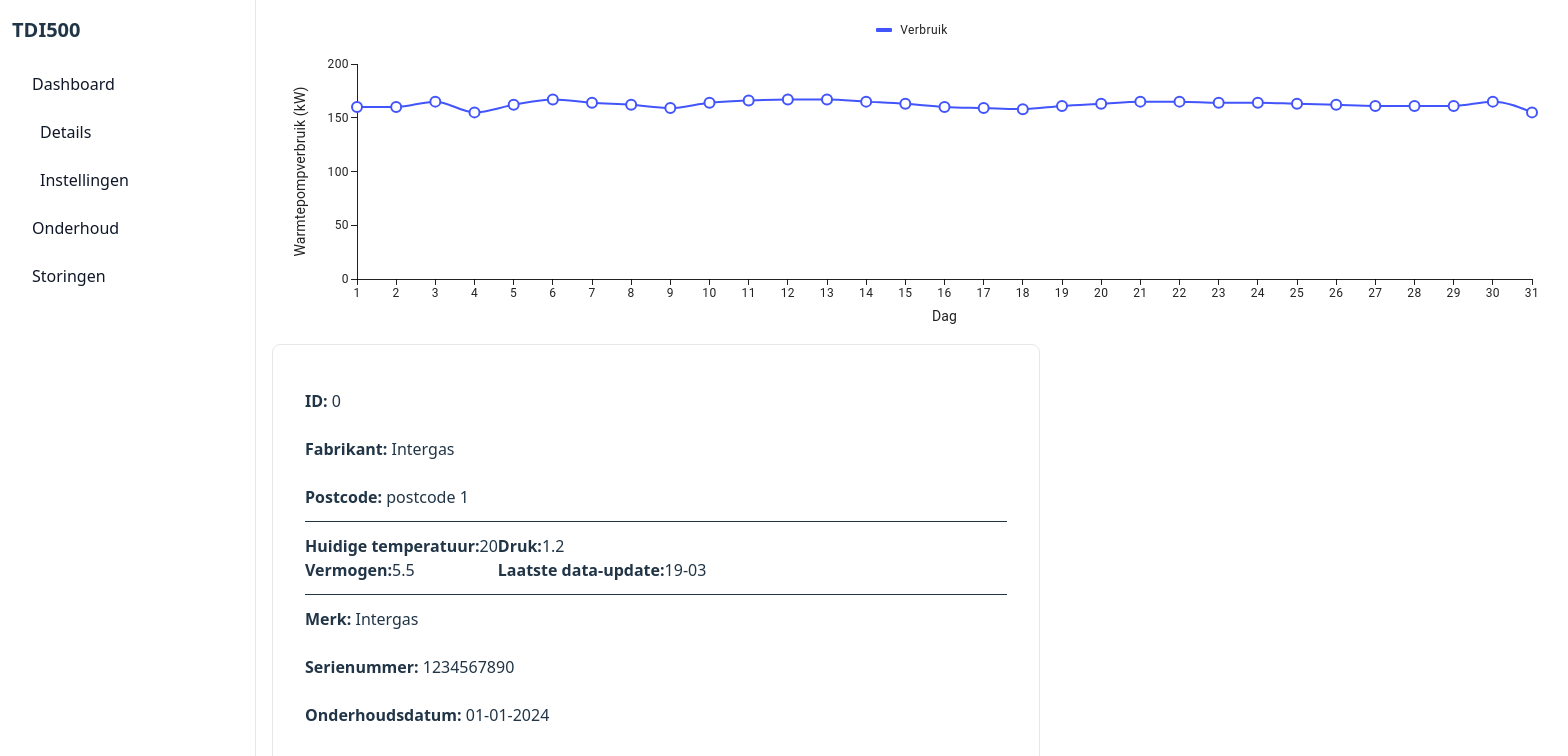
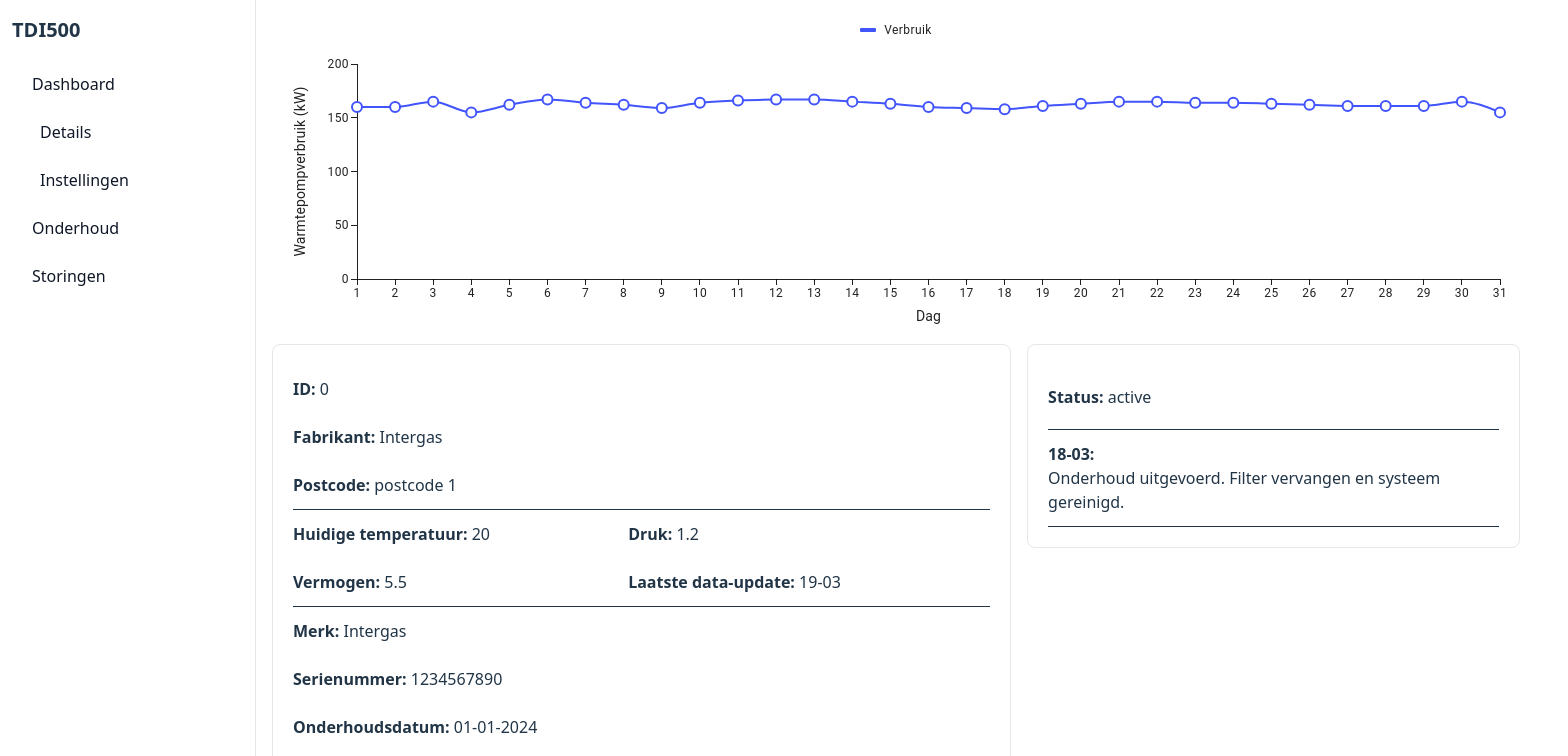
Before and after one commit to CurleyDS/Installateursportaal, a React (Vite) app: page /0 in a window 1280 px wide. Shown: the top 756 px of the page, 1568 px wide, since content can reach past the window. Built offline with nearby package versions, Linux system fonts and the light colour scheme.

Commit message:
Fixed layout width, added data to dummy data

```diff
--- a/public/data.json
+++ b/public/data.json
@@ -10,7 +10,10 @@
             "serienummer": "1234567890",
             "onderhoudsdatum": "01-01-2024",
             "installatieDatum": "01-01-2023",
-            "huidigeStatus": "active",
+            "huidigeStatus": {
+                "status": "active",
+                "details": "active"
+            },
             "huidigeTemperatuur": 20,
             "gemiddeldeDruk": 1.2,
             "vermogen": 5.5,
@@ -36,11 +39,6 @@
                     "datum": "18-03",
                     "actie": "Onderhoud uitgevoerd",
                     "details": "Filter vervangen en systeem gereinigd."
-                },
-                {
-                    "datum": "17-03",
-                    "actie": "Storingsmelding",
-                    "details": "Systeem reageerde niet op commando's."
                 }
             ]
         },
@@ -54,7 +52,10 @@
             "serienummer": "1234567890",
             "onderhoudsdatum": "01-01-2024",
             "installatieDatum": "01-01-2023",
-            "huidigeStatus": "onderhoud",
+            "huidigeStatus": {
+                "status": "onderhoud",
+                "details": "Filter vervangen en systeem gereinigd."
+            },
             "huidigeTemperatuur": 21,
             "gemiddeldeDruk": 1.3,
             "vermogen": 5.7,
@@ -78,13 +79,8 @@
             "logs": [
                 {
                     "datum": "18-03",
-                    "actie": "Onderhoud uitgevoerd",
-                    "details": "Filter vervangen en systeem gereinigd."
-                },
-                {
-                    "datum": "17-03",
-                    "actie": "Storingsmelding",
-                    "details": "Systeem reageerde niet op commando's."
+                    "actie": "Onderhoudsmelding",
+                    "details": "Filter moet worden gereinigd of vervangen worden."
                 }
             ]
         },
@@ -98,7 +94,10 @@
             "serienummer": "1234567890",
             "onderhoudsdatum": "01-01-2024",
             "installatieDatum": "01-01-2023",
-            "huidigeStatus": "storing",
+            "huidigeStatus": {
+                "status": "storing",
+                "details": "Systeem reageerde niet op commando's."
+            },
             "huidigeTemperatuur": 19,
             "gemiddeldeDruk": 1.1,
             "vermogen": 5.6,
@@ -122,11 +121,6 @@
             "logs": [
                 {
                     "datum": "18-03",
-                    "actie": "Onderhoud uitgevoerd",
-                    "details": "Filter vervangen en systeem gereinigd."
-                },
-                {
-                    "datum": "17-03",
                     "actie": "Storingsmelding",
                     "details": "Systeem reageerde niet op commando's."
                 }
@@ -142,7 +136,10 @@
             "serienummer": "1234567890",
             "onderhoudsdatum": "01-01-2024",
             "installatieDatum": "01-01-2023",
-            "huidigeStatus": "active",
+            "huidigeStatus": {
+                "status": "active",
+                "details": "Filter vervangen en systeem gereinigd."
+            },
             "huidigeTemperatuur": 18,
             "gemiddeldeDruk": 1.0,
             "vermogen": 4.3,
@@ -168,11 +165,6 @@
                     "datum": "18-03",
                     "actie": "Onderhoud uitgevoerd",
                     "details": "Filter vervangen en systeem gereinigd."
-                },
-                {
-                    "datum": "17-03",
-                    "actie": "Storingsmelding",
-                    "details": "Systeem reageerde niet op commando's."
                 }
             ]
         }
--- a/src/App.css
+++ b/src/App.css
@@ -1,13 +1,13 @@
 @import "tailwindcss";
 
-/* #root {
+#root {
   max-width: 1280px;
-  margin: 0 auto;
-  padding: 2rem;
-  text-align: center;
+  /* margin: 0 auto; */
+  /* padding: 2rem; */
+  /* text-align: center; */
 }
 
-.logo {
+/* .logo {
   height: 6em;
   padding: 1.5em;
   will-change: filter;
--- a/src/layouts/MainLayout.jsx
+++ b/src/layouts/MainLayout.jsx
@@ -7,7 +7,7 @@ function Main() {
     return (
         <>
             <Sidebar />
-            <main className="ml-64 p-4">
+            <main className="ml-64 w-full p-4">
                 <Outlet />
             </main>
         </>
--- a/src/pages/Details.jsx
+++ b/src/pages/Details.jsx
@@ -78,50 +78,61 @@ function Details() {
                     height={300}
                 />
             </div>
-            <div className='w-screen'>
-                <div className='p-3 w-3/5 border border-gray-200 rounded-lg'>
-                    <div className='p-5'>
+            <div className='flex flex-row justify-between items-start w-full gap-4'>
+                <div className='p-5 w-3/5 border border-gray-200 rounded-lg'>
                     <ul role='list'>
-                            <li className='py-3'>
-                                <div className='flex items-center'>
+                        <li>
+                            <div className='flex items-center py-3'>
                                 <p><span className='font-semibold'>ID: </span>{pomp.id}</p>
                             </div>
                         </li>
-                            <li className='py-3'>
-                                <div className='flex items-center'>
+                        <li>
+                            <div className='flex items-center py-3'>
                                 <p><span className='font-semibold'>Fabrikant: </span>{pomp.fabrikant}</p>
                             </div>
                         </li>
-                            <li className='py-3'>
-                                <div className='flex items-center'>
+                        <li>
+                            <div className='flex items-center py-3'>
                                 <p><span className='font-semibold'>Postcode: </span>{pomp.postcode}</p>
                             </div>
                         </li>
                         <hr />
-                            <li className='py-3'>
-                                <table>
+                        <li>
+                            <table className='w-full'>
                                 <tbody>
                                     <tr>
                                         <td>
-                                                <div className='flex items-center'>
-                                                    <span className='font-semibold'>Huidige temperatuur: </span>{pomp.huidigeTemperatuur}
+                                            <div className='flex items-center py-3'>
+                                                <p>
+                                                    <span className='font-semibold'>Huidige temperatuur: </span>
+                                                    {pomp.huidigeTemperatuur}
+                                                </p>
                                             </div>
                                         </td>
                                         <td>
-                                                <div className='flex items-center'>
-                                                    <span className='font-semibold'>Druk: </span>{pomp.gemiddeldeDruk}
+                                            <div className='flex items-center py-3'>
+                                                <p>
+                                                    <span className='font-semibold'>Druk: </span>
+                                                    {pomp.gemiddeldeDruk}
+                                                </p>
                                             </div>
                                         </td>
                                     </tr>
                                     <tr>
                                         <td>
-                                                <div className='flex items-center'>
-                                                    <span className='font-semibold'>Vermogen: </span>{pomp.vermogen}
+                                            <div className='flex items-center py-3'>
+                                                <p>
+                                                    <span className='font-semibold'>Vermogen: </span>
+                                                    {pomp.vermogen}
+                                                </p>
                                             </div>
                                         </td>
                                         <td>
-                                                <div className='flex items-center'>
-                                                    <span className='font-semibold'>Laatste data-update: </span>{pomp.laatsteDataUpdate}
+                                            <div className='flex items-center py-3'>
+                                                <p>
+                                                    <span className='font-semibold'>Laatste data-update: </span>
+                                                    {pomp.laatsteDataUpdate}
+                                                </p>
                                             </div>
                                         </td>
                                     </tr>
@@ -129,31 +140,65 @@ function Details() {
                             </table>
                         </li>
                         <hr />
-                            <li className='py-3'>
-                                <div className='flex items-center'>
+                        <li>
+                            <div className='flex items-center py-3'>
                                 <p><span className='font-semibold'>Merk: </span>{pomp.merk}</p>
                             </div>
                         </li>
-                            <li className='py-3'>
-                                <div className='flex items-center'>
+                        <li>
+                            <div className='flex items-center py-3'>
                                 <p><span className='font-semibold'>Serienummer: </span>{pomp.serienummer}</p>
                             </div>
                         </li>
-                            <li className='py-3'>
-                                <div className='flex items-center'>
+                        <li>
+                            <div className='flex items-center py-3'>
                                 <p><span className='font-semibold'>Onderhoudsdatum: </span>{pomp.onderhoudsdatum}</p>
                             </div>
                         </li>
-                            <li className='py-3'>
-                                <div className='flex items-center'>
+                        <li>
+                            <div className='flex items-center py-3'>
                                 <p><span className='font-semibold'>Datum van installatie: </span>{pomp.installatieDatum}</p>
                             </div>
                         </li>
                     </ul>
                 </div>
+                <div className='p-5 w-2/5 border border-gray-200 rounded-lg'>
+                    {pomp.huidigeStatus && pomp.huidigeStatus.status == "active" ? (
+                        <div className='flex items-center py-5'>
+                            <p>
+                                <span className='font-semibold'>Status: </span>
+                                {pomp.huidigeStatus && pomp.huidigeStatus.details}
+                            </p>
                         </div>
-                <div className='w-2/5'>
-                    {/* event log */}
+                    ) : (pomp.huidigeStatus && pomp.huidigeStatus.status == "onderhoud" ? (
+                        <div className='flex items-center py-5'>
+                            <p>
+                                <span className='font-semibold'>Onderhoudsmelding: </span>
+                                {pomp.huidigeStatus && pomp.huidigeStatus.details}
+                            </p>
+                        </div>
+                    ) : (
+                        <div className='flex items-center py-5'>
+                            <p>
+                                <span className='font-semibold'>Storingsmelding: </span>
+                                {pomp.huidigeStatus && pomp.huidigeStatus.details}
+                            </p>
+                        </div>
+                    ))}
+                    <hr />
+                    <ul role='list p-5'>
+                        {pomp.logs && pomp.logs.map((log, index) => (
+                            <li key={index}>
+                                <div className='flex items-center py-3'>
+                                    <p>
+                                        <span className='font-semibold'>{log.datum}: </span>
+                                        <br />{log.actie}. {log.details}
+                                    </p>
+                                </div>
+                                <hr />
+                            </li>
+                        ))}
+                    </ul>
                 </div>
             </div>
         </>
--- a/src/pages/Home.jsx
+++ b/src/pages/Home.jsx
@@ -210,7 +210,7 @@ function Home() {
                             <div className="max-w-sm bg-white border border-gray-200 rounded-lg">
                                 <div className="flex items-center justify-between p-5">
                                     <p className="mb-3 font-normal text-gray-700">ID: {pomp.id}</p>
-                                    <FontAwesomeIcon className={pompStatus(pomp.huidigeStatus).style} icon={pompStatus(pomp.huidigeStatus).icon} />
+                                    <FontAwesomeIcon className={pompStatus(pomp.huidigeStatus.status).style} icon={pompStatus(pomp.huidigeStatus.status).icon} />
                                 </div>
                                 <div className='p-5'>
                                     <img src={pumpLogo} alt="" />
```
Lines whose indentation alone changed are shown as unchanged.
